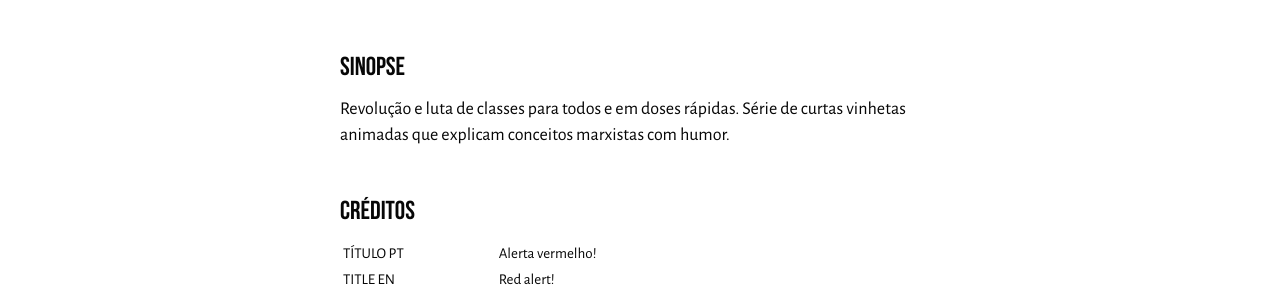
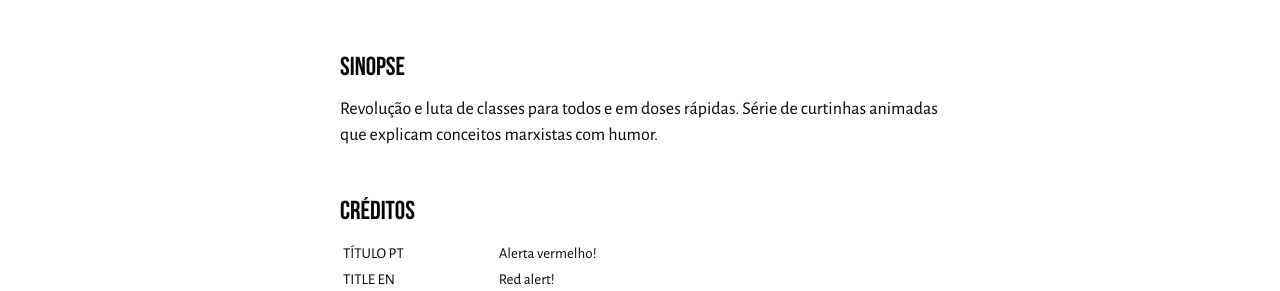
Before and after one commit to balborinho/balborinho.github.io, a Jekyll site: the page built from _products/red_alert.md, in a window 1280 px wide. Shown: the part 766-1057 px from the top of the page. Built offline with Jekyll 4.4.1, drawn with Linux system fonts in a browser that asks for light colours.

Commit message:
Update red_alert.md

```diff
--- a/_products/red_alert.md
+++ b/_products/red_alert.md
@@ -57,7 +57,7 @@ country: Portugal
 language: pt
 subtitles: en
 
-excerpt: Revolução e luta de classes para todos e em doses rápidas. Série de curtas vinhetas animadas que explicam conceitos marxistas com humor.
+excerpt: Revolução e luta de classes para todos e em doses rápidas. Série de curtinhas animadas que explicam conceitos marxistas com humor.
 
 state: inproduction
 
@@ -70,4 +70,4 @@ state: inproduction
 ---
 
 <h2 class="">Sinopse</h2>
-Revolução e luta de classes para todos e em doses rápidas. Série de curtas vinhetas animadas que explicam conceitos marxistas com humor.
+Revolução e luta de classes para todos e em doses rápidas. Série de curtinhas animadas que explicam conceitos marxistas com humor.
```
Also changed, not shown: other parts of _products/red_alert.md (+1 -1 lines).
